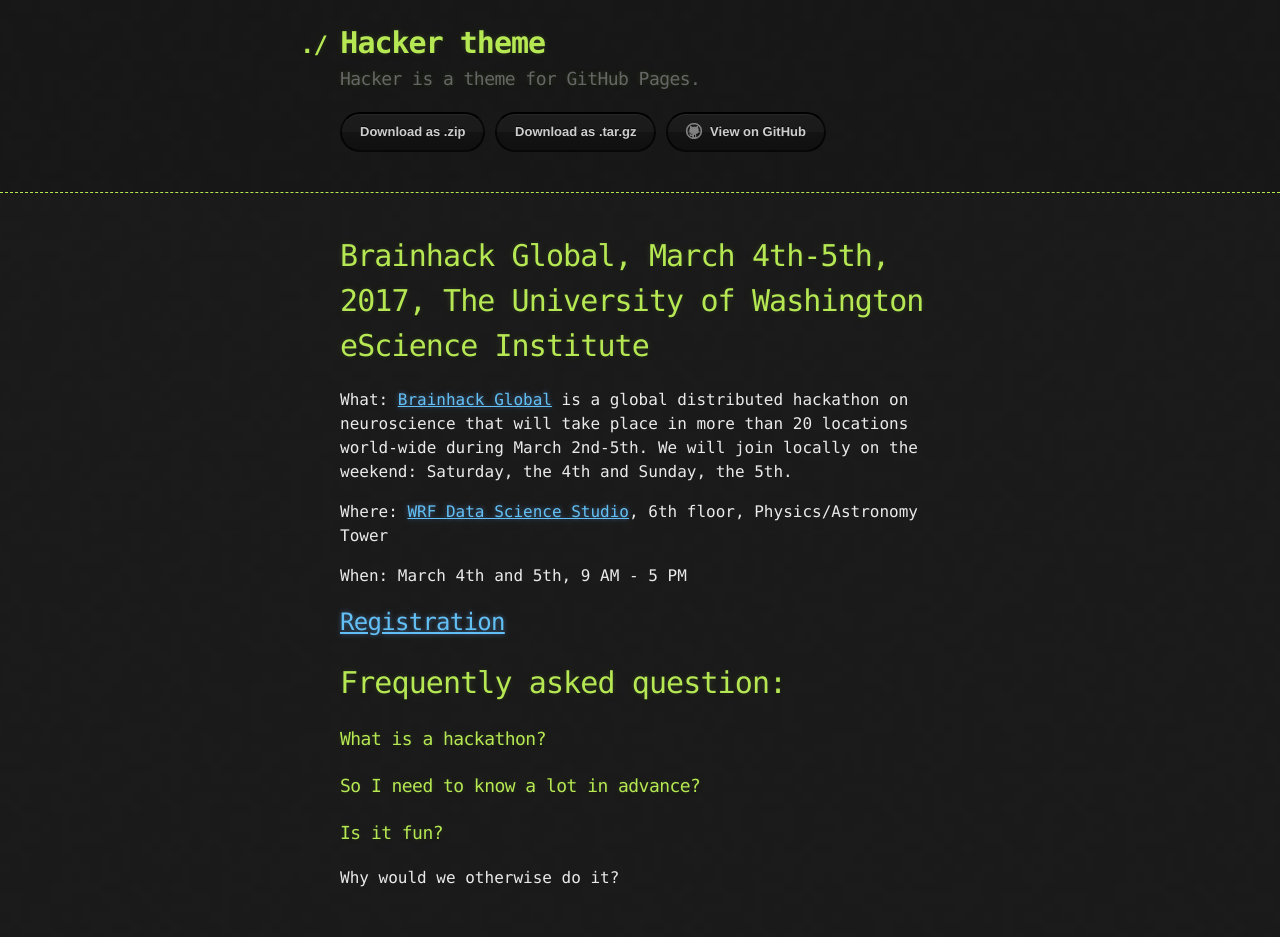
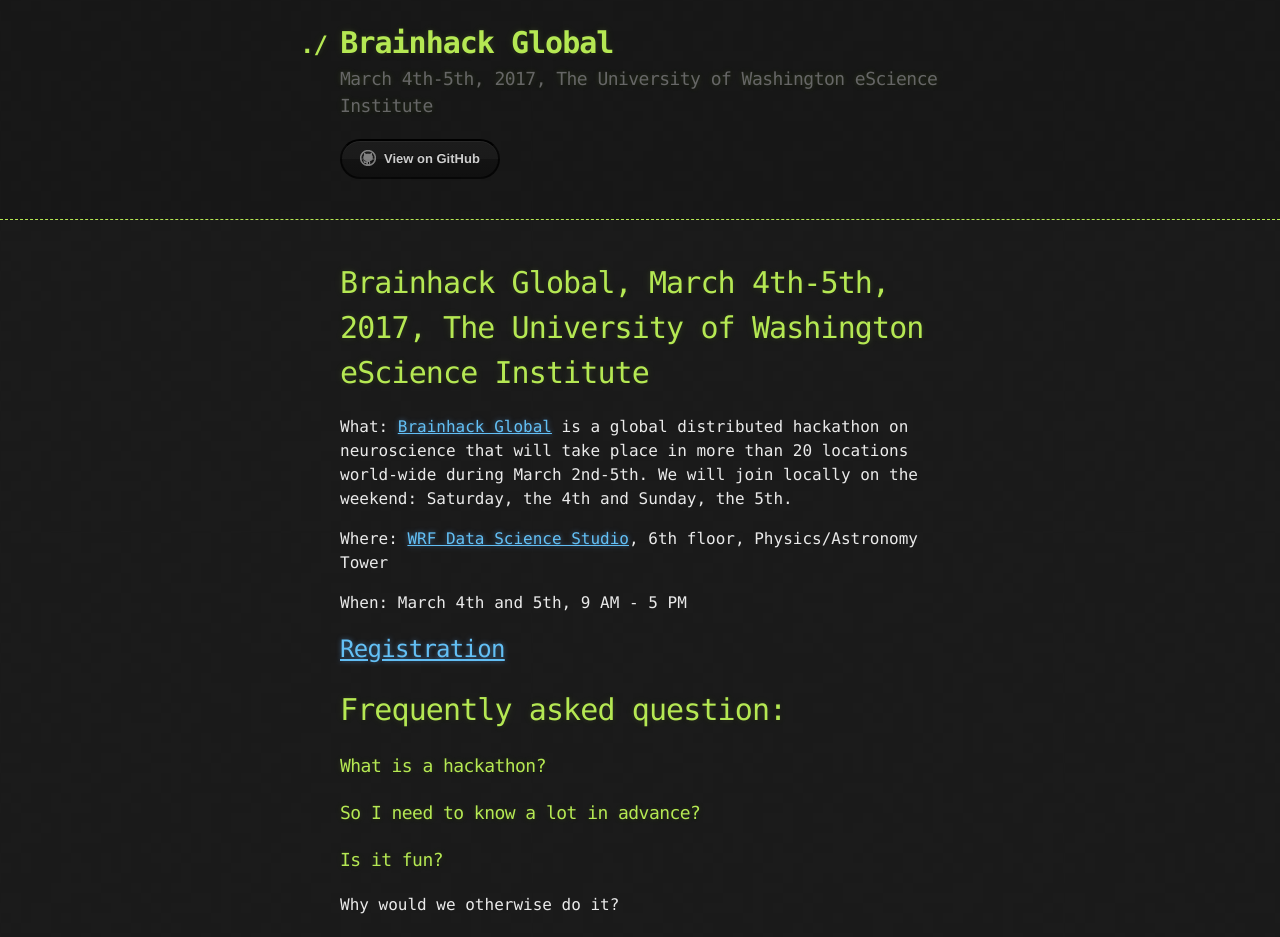
Before and after one commit to uwescience/brainhack-global-2017-03, a Jekyll site: the page built from index.md, in a window 1280 px wide. Built offline with Jekyll 4.4.1, drawn with Linux system fonts in a browser that asks for light colours; our own code applies the rules of GitHub Pages for plain Markdown files; before the commit the page ends 910 px from its top, so only the background shows below that.

Commit message:
Switch in title, no need for downloads.

```diff
--- a/_config.yml
+++ b/_config.yml
@@ -1,5 +1,5 @@
-title: Hacker theme
-description: Hacker is a theme for GitHub Pages.
-show_downloads: true
+title: Brainhack Global
+description:  March 4th-5th, 2017, The University of Washington eScience Institute
+show_downloads: false
 google_analytics:
 theme: jekyll-theme-hacker
```
